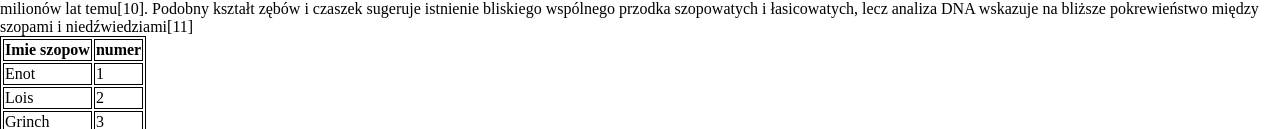
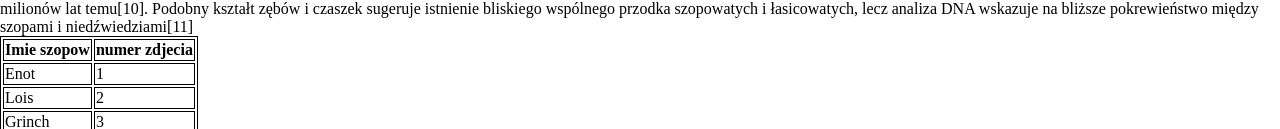
Before and after one commit to YelyzavetaPolytsia1/Projekt-INF-2TA, a plain HTML site: page index.html in a window 1280 px wide. Shown: the part 1277-1406 px from the top of the page. Drawn offline with Linux system fonts and the light colour scheme.

Commit message:
index.html

```diff
--- a/index.html
+++ b/index.html
@@ -273,7 +273,7 @@ function showSlides(n) {
 		<table>
   <tr>
     <th>Imie szopow </th>
-    <th>numer</th>
+    <th>numer zdjecia</th>
   </tr>
   <tr>
     <td>Enot</td>
```
